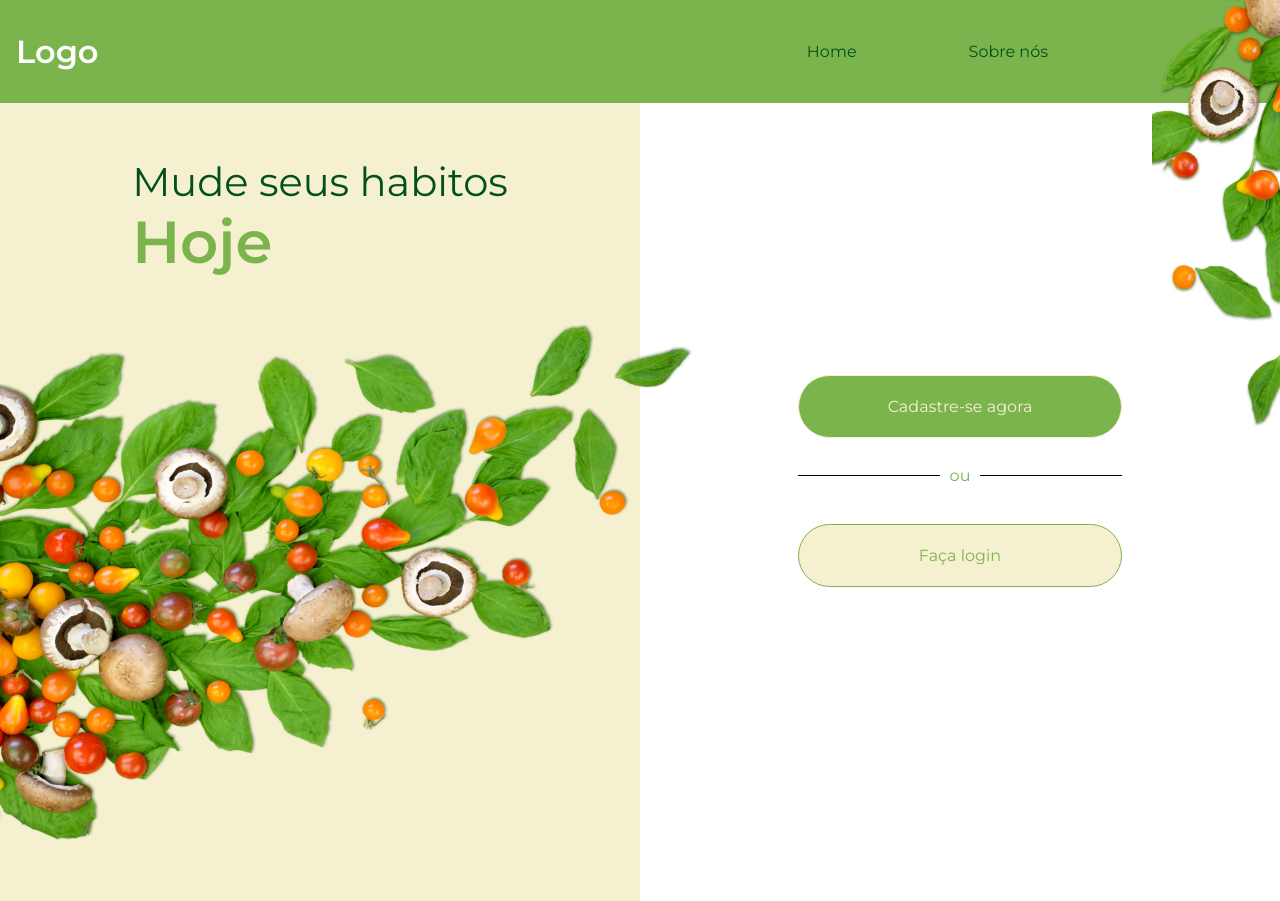
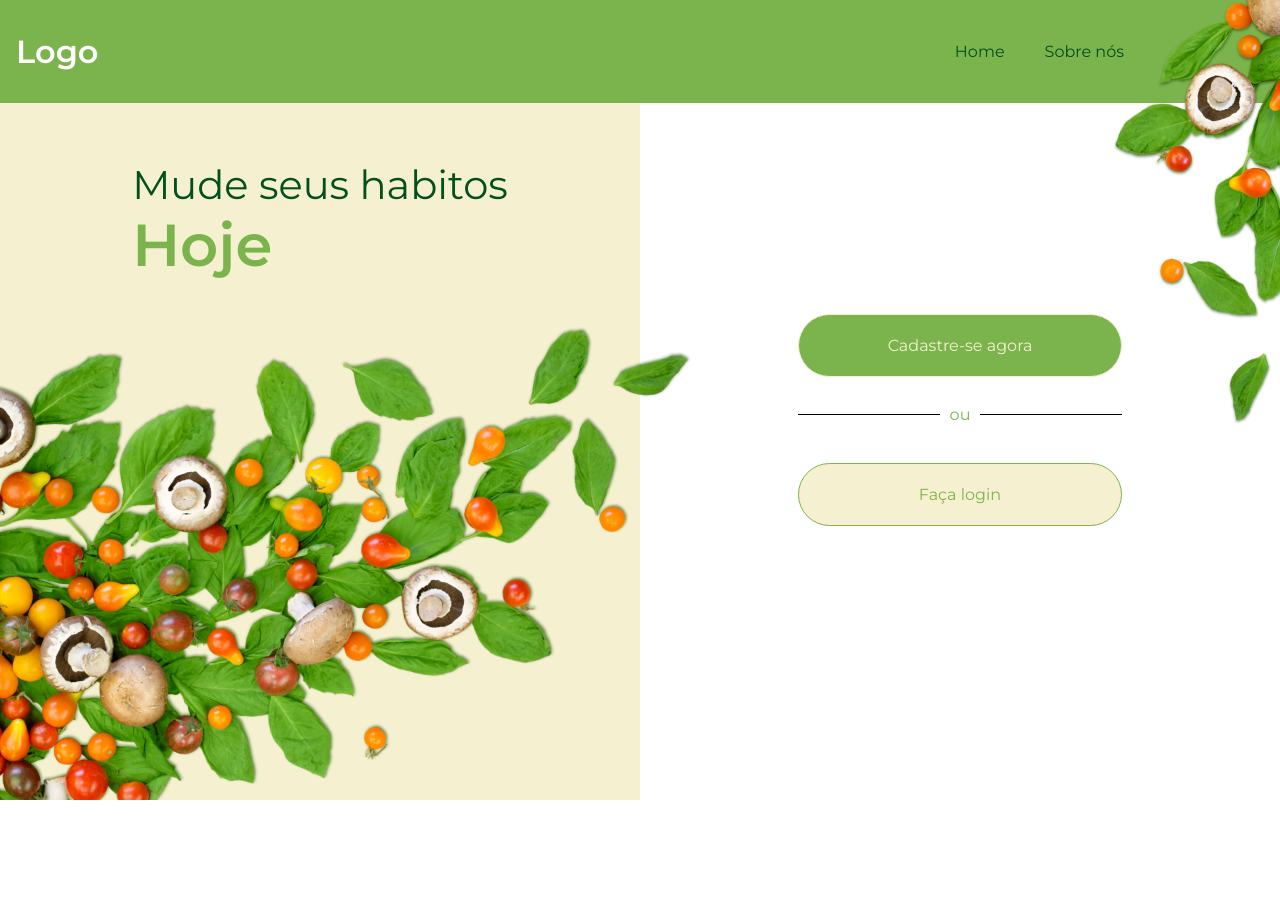
Before and after one commit to flp-ads/health-stay, a React (Create React App) app: page / in a window 1280 px wide. After the commit the page ends 800 px from the top, so only its background shows below. Built offline with nearby package versions, Linux system fonts and the light colour scheme.

Commit message:
fix/ home layout fix

```diff
--- a/src/pages/Home/home.style.js
+++ b/src/pages/Home/home.style.js
@@ -2,16 +2,19 @@ import styled from "styled-components";
 
 export const Container = styled.div`
   background-color: var(--vanilla);
-
   width: 100%;
   min-height: calc(100vh - calc(45px + 1rem));
-  margin-top: calc(45px + 1rem);
   display: flex;
   flex-direction: column;
 
   @media (min-width: 768px) {
     min-height: calc(100vh - calc(45px + 2rem));
     flex-direction: row;
+    position: fixed;
+    top: 0;
+    width: 100%;
+    height: 100%;
+    overflow: hidden;
   }
 `;
 
@@ -25,7 +28,7 @@ export const HomeTitleContainer = styled.div`
     display: flex;
     flex-direction: column;
     align-items: left;
-    margin-top: 15%;
+    margin-top: 100px;
 
     p {
       font-size: 1.7rem;
@@ -44,6 +47,7 @@ export const HomeTitleContainer = styled.div`
     height: 105vh;
 
     div {
+      margin-top: 160px;
       p {
         font-size: 2.5rem;
       }
@@ -60,7 +64,6 @@ export const HomeButtonContainer = styled.div`
   display: flex;
   justify-content: center;
   align-items: center;
-
   flex-direction: column;
 
   div {
@@ -100,10 +103,7 @@ export const HomeButtonContainer = styled.div`
 export const Header = styled.header`
   background-color: var(--light-green);
   position: fixed;
-  top: 0;
-  left: 0;
   color: var(--white);
-
   padding: 0.5rem 1rem;
   width: 100%;
 
@@ -121,14 +121,17 @@ export const Header = styled.header`
 
   @media (min-width: 768px) {
     padding: 2rem 1rem;
+    position: fixed;
+    top: 0;
+    left: 0;
 
     div.header_container {
       display: flex;
       justify-content: space-between;
-      margin-right: 10vh;
+      margin-right: 60px;
       button {
         background-color: transparent;
-        margin: 0 7vh;
+        margin: 0 20px;
         border: none;
         color: var(--dark-green);
       }
@@ -137,24 +140,29 @@ export const Header = styled.header`
 `;
 
 export const BackgroundHeader = styled.div`
-  position: absolute;
-  top: 0;
-  right: 0;
-  overflow: hidden;
-  height: 60vh;
-  width: 10vw;
-
+  height: 0;
+  width: 0;
+  display: none;
   img {
     display: none;
   }
 
   @media (min-width: 768px) {
+    position: absolute;
+    z-index: 100;
+    top: 0;
+    right: 0;
+    overflow: hidden;
+    height: 60vh;
+    width: 170px;
+    display: block;
+
     img {
       display: block;
       position: absolute;
       top: -195px;
       right: -375px;
-      transform: rotate(-240deg);
+      transform: rotate(-237deg);
       width: 710px;
       height: auto;
     }
@@ -163,21 +171,24 @@ export const BackgroundHeader = styled.div`
 
 export const BackgroundImage = styled.div`
   position: absolute;
-  width: 40vh;
-  height: 27vh;
+  width: 99%;
+  height: 53vh;
   left: 0;
-  top: -17vh;
+  top: 27vh;
+  overflow: hidden;
 
   img {
     position: absolute;
-    width: 59vh;
-    height: 40vh;
-    left: -6vh;
-    top: 52vh;
+    width: 450px;
+    height: auto;
+    right: 0;
+    left: -45px;
+    top: 0;
     transform: rotate(-12.35deg);
   }
 
   @media (min-width: 768px) {
+    overflow: initial;
     width: 50%;
     height: 17vh;
     left: 0;
@@ -185,7 +196,6 @@ export const BackgroundImage = styled.div`
 
     img {
       width: 120%;
-      height: 60vh;
       left: -6vh;
       top: 75vh;
       transform: rotate(-8.35deg);
--- a/src/pages/Home/index.jsx
+++ b/src/pages/Home/index.jsx
@@ -17,6 +17,10 @@ const Home = () => {
     return history.push(path);
   };
   return (
+    <>
+      <BackgroundHeader>
+        <img src={bg_image} alt="" />
+      </BackgroundHeader>
       <Container>
         <Header>
           <div className="header_container">
@@ -29,9 +33,7 @@ const Home = () => {
             </div>
           </div>
         </Header>
-      <BackgroundHeader>
-        <img src={bg_image} alt="" />
-      </BackgroundHeader>
+
         <HomeTitleContainer>
           <div>
             <p>Mude seus habitos</p>
@@ -58,6 +60,7 @@ const Home = () => {
           </Button>
         </HomeButtonContainer>
       </Container>
+    </>
   );
 };
 
```
Lines whose indentation alone changed are shown as unchanged.
